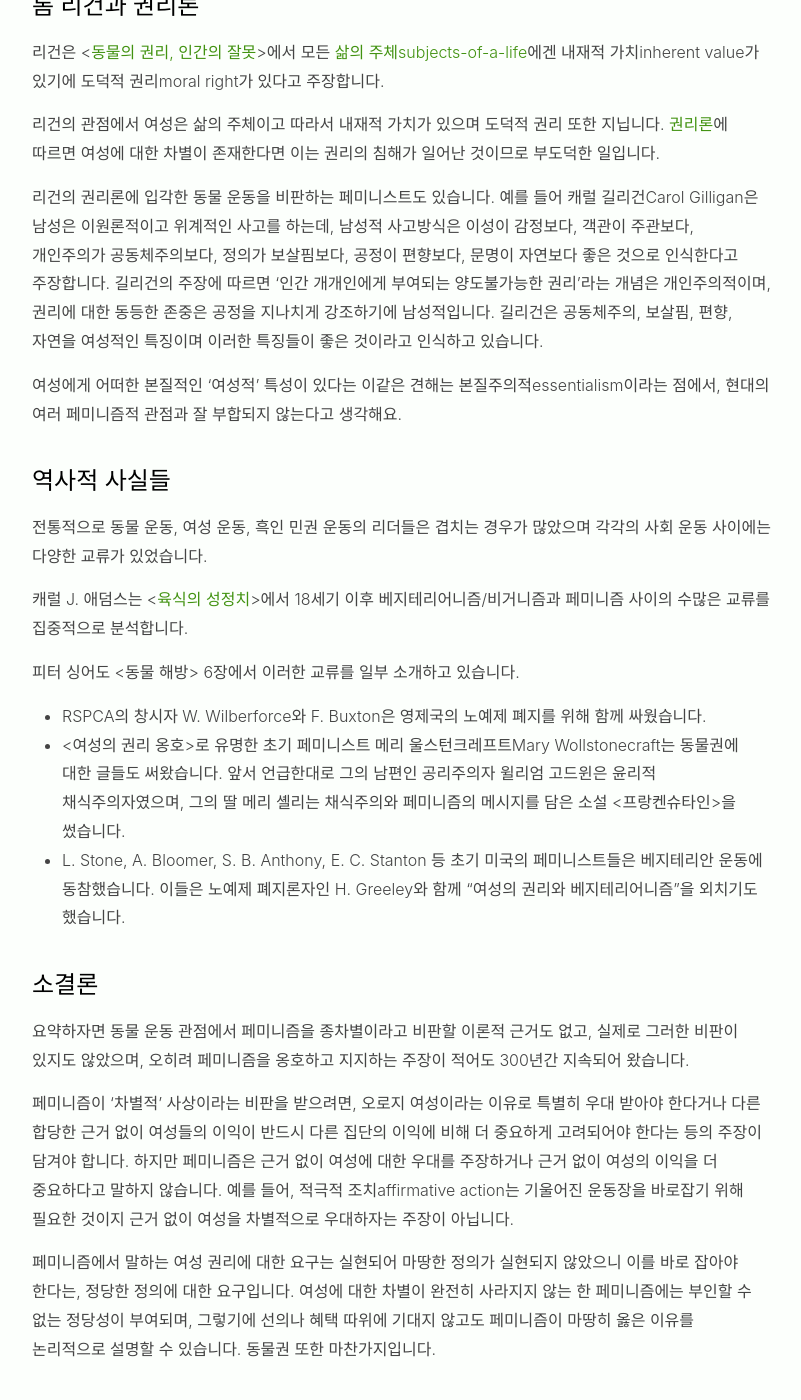
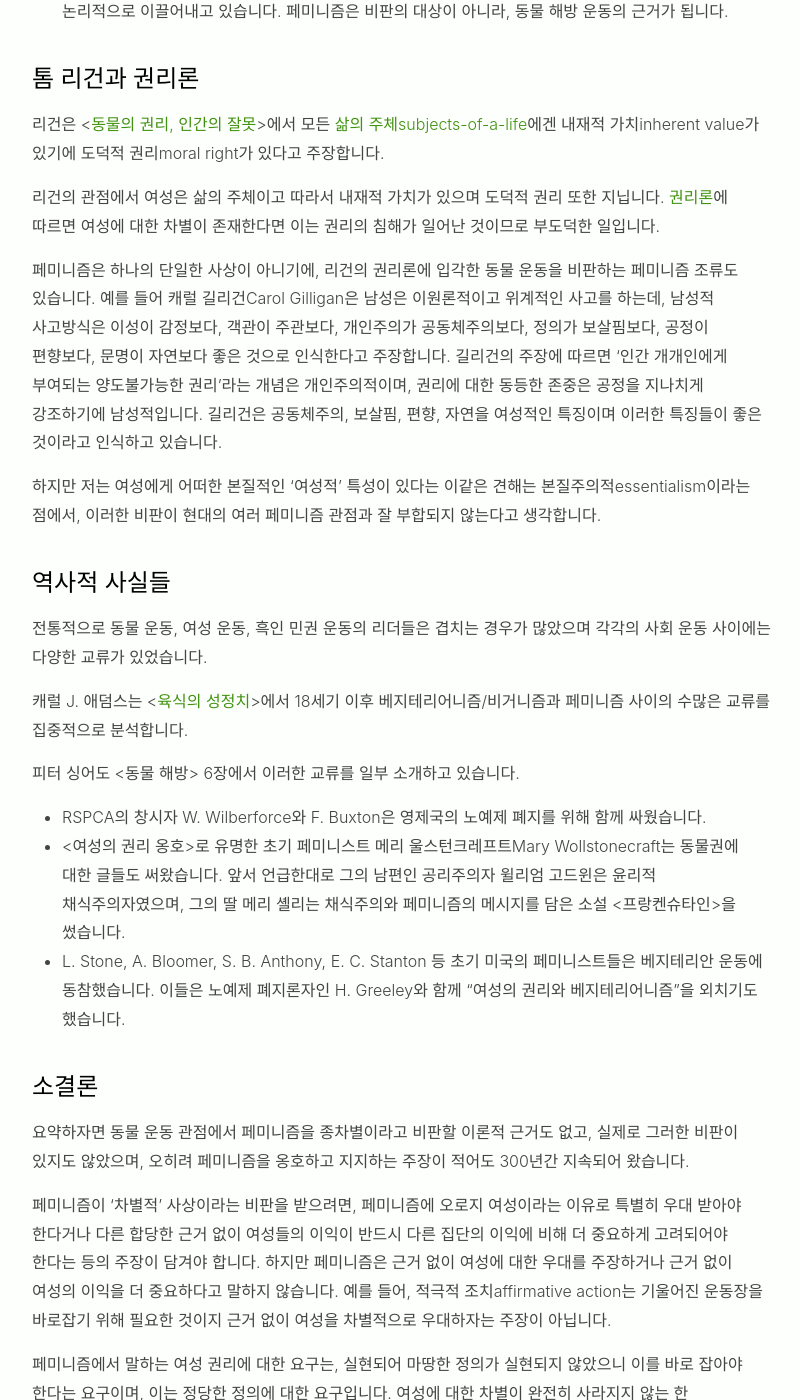
Before and after one commit to veganstudies/veganstudies.github.io, a Jekyll site: the page built from _posts/2019-08-13-on-vegan-feminism.md, in a window 1280 px wide and 1400 px high, scrolled down 2371 px. Shown: the whole window, without its empty margins (238-1039 px from the left). Built offline with Jekyll 4.4.1, drawn with Linux system fonts in a browser that asks for light colours; some web fonts are replaced; some of the changed text lies outside the part shown.

Commit message:
Update 2019-08-13-on-vegan-feminism.md

```diff
--- a/_posts/2019-08-13-on-vegan-feminism.md
+++ b/_posts/2019-08-13-on-vegan-feminism.md
@@ -32,7 +31,11 @@ date: 2019-08-13 12:00:00 +0900
 인간 중심주의 또는 [종차별주의](/terms/speciesism.html)를 비판하며 동물
 운동에 대한 철학적/윤리학적 근거를 정립한 현대의 이론가로는 대표적으로
 피터 싱어와 톰 리건을 꼽을 수 있습니다. 하지만 두 사람 모두 페미니즘을
-'종차별적'이라며 비판하지 않고 비판할 이유도 없습니다.
+비판하지 않고 비판할 이유도 없습니다.
+
+오히려 싱어는 동물해방운동이 정당한 근거를 설명하기 위해 페미니즘을 내세우고
+있습니다. 그리고 리건의 동물권 사상은 칸트 철학에 기반을 두고 있으며, 칸트를
+통해 페미니즘의 '성적대상화' 논의와 연결됩니다.
 
 두 사람의 견해를 짧게 소개하고 페미니즘과의 관련성을 부연해볼게요.
 
@@ -69,21 +72,22 @@ date: 2019-08-13 12:00:00 +0900
 가치inherent value가 있기에 도덕적 권리moral right가 있다고 주장합니다.
 
 리건의 관점에서 여성은 삶의 주체이고 따라서 내재적 가치가 있으며 도덕적 권리
-또한 지닙니다. [권리론](/terms/rights-view.html)에 따르면 여성에 대한 차별이 존재한다면 이는 권리의
-침해가 일어난 것이므로 부도덕한 일입니다.
+또한 지닙니다. [권리론](/terms/rights-view.html)에 따르면 여성에 대한 차별이
+존재한다면 이는 권리의 침해가 일어난 것이므로 부도덕한 일입니다.
 
-리건의 권리론에 입각한 동물 운동을 비판하는 페미니스트도 있습니다. 예를 들어
-캐럴 길리건Carol Gilligan은 남성은 이원론적이고 위계적인 사고를 하는데, 남성적
-사고방식은 이성이 감정보다, 객관이 주관보다, 개인주의가 공동체주의보다, 정의가
-보살핌보다, 공정이 편향보다, 문명이 자연보다 좋은 것으로 인식한다고 주장합니다.
-길리건의 주장에 따르면 '인간 개개인에게 부여되는 양도불가능한 권리'라는 개념은
-개인주의적이며, 권리에 대한 동등한 존중은 공정을 지나치게 강조하기에
-남성적입니다. 길리건은 공동체주의, 보살핌, 편향, 자연을 여성적인 특징이며
-이러한 특징들이 좋은 것이라고 인식하고 있습니다.
+페미니즘은 하나의 단일한 사상이 아니기에, 리건의 권리론에 입각한 동물 운동을
+비판하는 페미니즘 조류도 있습니다. 예를 들어 캐럴 길리건Carol Gilligan은
+남성은 이원론적이고 위계적인 사고를 하는데, 남성적 사고방식은 이성이 감정보다,
+객관이 주관보다, 개인주의가 공동체주의보다, 정의가 보살핌보다, 공정이 편향보다,
+문명이 자연보다 좋은 것으로 인식한다고 주장합니다. 길리건의 주장에 따르면
+'인간 개개인에게 부여되는 양도불가능한 권리'라는 개념은 개인주의적이며, 권리에
+대한 동등한 존중은 공정을 지나치게 강조하기에 남성적입니다. 길리건은
+공동체주의, 보살핌, 편향, 자연을 여성적인 특징이며 이러한 특징들이 좋은
+것이라고 인식하고 있습니다.
 
-여성에게 어떠한 본질적인 '여성적' 특성이 있다는 이같은 견해는
-본질주의적essentialism이라는 점에서, 현대의 여러 페미니즘적 관점과
-잘 부합되지 않는다고 생각해요.
+하지만 저는 여성에게 어떠한 본질적인 '여성적' 특성이 있다는 이같은 견해는
+본질주의적essentialism이라는 점에서, 이러한 비판이 현대의 여러 페미니즘
+관점과 잘 부합되지 않는다고 생각합니다.
 
 ### 역사적 사실들
 
@@ -113,15 +117,15 @@ date: 2019-08-13 12:00:00 +0900
 없고, 실제로 그러한 비판이 있지도 않았으며, 오히려 페미니즘을 옹호하고 지지하는
 주장이 적어도 300년간 지속되어 왔습니다.
 
-페미니즘이 '차별적' 사상이라는 비판을 받으려면, 오로지 여성이라는 이유로
+페미니즘이 '차별적' 사상이라는 비판을 받으려면, 페미니즘에 오로지 여성이라는 이유로
 특별히 우대 받아야 한다거나 다른 합당한 근거 없이 여성들의 이익이 반드시 다른 집단의
 이익에 비해 더 중요하게 고려되어야 한다는 등의 주장이 담겨야 합니다. 하지만 페미니즘은
 근거 없이 여성에 대한 우대를 주장하거나 근거 없이 여성의 이익을 더 중요하다고 말하지
 않습니다. 예를 들어, 적극적 조치affirmative action는 기울어진 운동장을
 바로잡기 위해 필요한 것이지 근거 없이 여성을 차별적으로 우대하자는 주장이 아닙니다.
 
-페미니즘에서 말하는 여성 권리에 대한 요구는 실현되어 마땅한 정의가 실현되지 않았으니
-이를 바로 잡아야 한다는, 정당한 정의에 대한 요구입니다. 여성에 대한 차별이
+페미니즘에서 말하는 여성 권리에 대한 요구는, 실현되어 마땅한 정의가 실현되지 않았으니
+이를 바로 잡아야 한다는 요구이며, 이는 정당한 정의에 대한 요구입니다. 여성에 대한 차별이
 완전히 사라지지 않는 한 페미니즘에는 부인할 수 없는 정당성이 부여되며,
 그렇기에 선의나 혜택 따위에 기대지 않고도 페미니즘이 마땅히 옳은 이유를
 논리적으로 설명할 수 있습니다. 동물권 또한 마찬가지입니다.
@@ -139,7 +143,7 @@ date: 2019-08-13 12:00:00 +0900
 
 ### '방향'에 대한 일차원적 사고와 잘못된 이분법
 
-두 운동의 방향이 완전히 일치하면 애초에 두 운동이 아니라 하나의 운동이었겠지요.
+두 운동의 방향이 완전히 일치하면 애초에 두 운동이 아니라 하나의 운동일겁니다.
 "방향이 같은가"라는 의문은 방향은 같거나 같지 않거나 둘 중 하나일 수 밖에
 없다는 [잘못된 이분법](/terms/dichotomy.html)에 기인합니다.
 
@@ -192,9 +198,9 @@ date: 2019-08-13 12:00:00 +0900
 
 두 운동이 일치하지 않기에 함께 하기 어렵다는 주장은 1) 완전히 일치하지 않으면
 불일치하는 것이라고 생각하는 잘못된 이분법, 2) 오직 제로섬 게임만 상정하고
-논-제로섬 게임의 가능성은 배제하는 사고 등에서 기인한다고 생각합니다. 3) 두 운동의
-방향은 상당히 일치하는데, 그 이유는 여성 억압과 동물 억압이 모두 가부장제에서
-기인하기 때문입니다.
+논-제로섬 게임의 가능성은 배제하는 사고 등에서 기인한다고 생각합니다.
+게다가 3) 두 운동의 방향은 상당히 일치하는데, 그 이유는 여성 억압과 동물
+억압이 모두 가부장제에서 인하기 때문입니다.
 
 ## 동물 운동과 여성 운동의 교차성이 오로지 '암컷 동물 운동'만을 뜻한다는 견해에 대해
 
@@ -206,9 +212,10 @@ date: 2019-08-13 12:00:00 +0900
 > 제기하는 것이다. (중략) 페미니즘과 비거니즘의 교차성을 주장하려면 오직 암컷
 > 동물만이 착취되는 상황이 전제되어야 한다.
 
-교차성intersectionality이라는 말을 고안한 법학자 K. W. 크렌쇼우에 따르면,
-교차성이란 여러 억압받는 정체성을 섞어서 교집합을 만들어내는 또다른 종류의
-정체성 정치가 아닙니다.
+이는 **교차성intersectionality을 수학적 교집합intersection으로 여기는 오해**에서
+비롯된 주장이라고 생각합니다.  교차성이라는 말을 고안한 법학자 K. W. 크렌쇼우에
+따르면, 교차성이란 여러 억압받는 정체성을 섞어서 교집합을 만들어내는 또다른 종류의
+정체성 정치가 **아닙니다.**
 
 > ... 어떤 이들은 종종 교차성을 그저 다중의 정체성에 대한 것으로 여긴다.
 > “내 정체성은 세 개”, “너는 여섯 개” 등. (중략) 적어도 나는 교차성을
@@ -340,14 +347,14 @@ intersectionality](http://static.squarespace.com/static/53f20d90e4b0b80451158d8c
 
 각각에 대하여 요약하면 이렇습니다.
 
-1. 동물 운동 관점에서 보았을 때 페미니즘은 종차별적인 운동이라는 주장은 이론적
+1. 동물 운동 관점에서 보았을 때 페미니즘은 종차별적인 운동이라는 주장은
    근거가 없고 역사적 사실과도 다릅니다.
 2. 두 운동이 일치하지 않기에 함께 하기 어렵다는 주장은 1) 완전히 일치하지
    않으면 불일치하는 것이라고 생각하는 잘못된 이분법, 2) 오직 제로섬 게임만
    상정하고 논-제로섬 게임의 가능성은 배제하는 사고 등에서 기인한다고 생각합니다.
 3. 동물 운동과 여성 운동의 교차성이 오로지 암컷 동물 운동만을 뜻한다는 생각은
-   교차성을 '정체성 교집합을 만드는 새로운 형태의 정체성 정치'로 오해한 것에서
-   기인한다고 생각합니다.
+   교차성을 교집합으로 생각하는 오해, 즉 '교차성이란 정체성 교집합을 만드는
+   새로운 형태의 정체성 정치이다'라는 오해에서 기인한다고 생각합니다.
 4. 동물 억압은 젠더 문제와 무관하다는 인식은 억압이라는 현상 밑에 깔려 있는
    구조의 문제에 주목하지 않았기 때문인 것으로 보입니다.
 
@@ -358,7 +365,7 @@ intersectionality](http://static.squarespace.com/static/53f20d90e4b0b80451158d8c
 캐롤 J. 애덤스의 글을 인용하며 마치겠습니다.
 
 > 지배는 단절되고 파편화된 문화에서 가장 잘 작동한다. 페미니즘은
-> 연결성에 대한 인식이다. Dominance functions best in a
+> 연결성을 재인식한다. Dominance functions best in a
 > culture of disconnections and fragmentation.
 > Feminism recognizes connections. --\<육식의 성정치\>
 > 20주년 기념판 서문 중.
```
Also changed, not shown: other parts of _posts/2019-08-13-on-vegan-feminism.md (+11 -10 lines).
